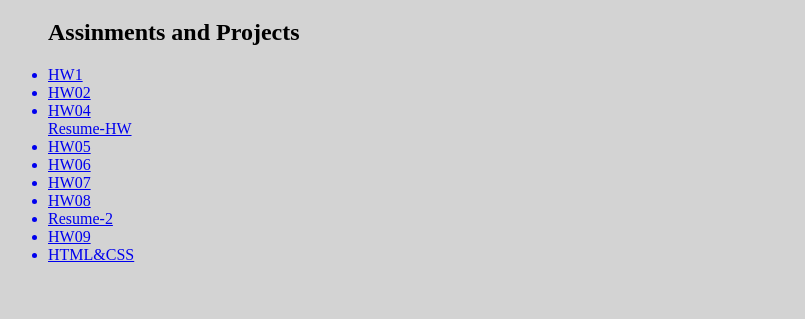
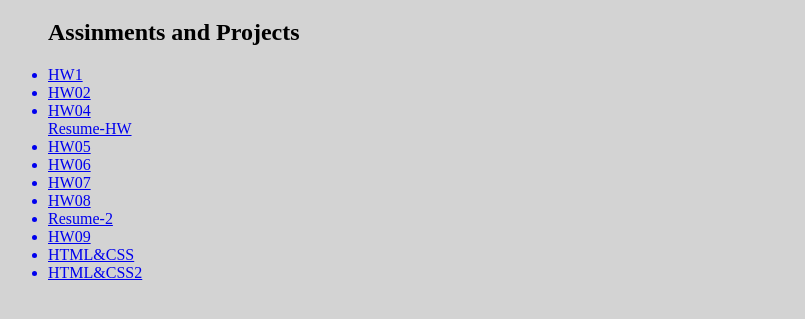
Before and after one commit to ayah89/CIS-1300-WebDesign, a plain HTML site: page index.html in a window 1280 px wide. Shown: the part 61-380 px from the top of the page, without its empty margins (0-805 px from the left). Drawn offline with Linux system fonts and the light colour scheme.

Commit message:
Update index.html

```diff
--- a/index.html
+++ b/index.html
@@ -28,6 +28,8 @@
      <a href="https://ayah89.github.io/CIS-1300-WebDesign/Resume-2/index.html"><li>Resume-2</li></a>
      <a href="https://ayah89.github.io/CIS-1300-WebDesign/HW09/index.html"><li>HW09</li></a>
      <a href="https://ayah89.github.io/CIS-1300-WebDesign/Chapter7/index.html"><li>HTML&CSS</li></a>
+     <a href="https://ayah89.github.io/CIS-1300-WebDesign/Chapter 7 Class Examples/3col.html"><li>HTML&CSS2</li></a>
+
 
 
 
```
